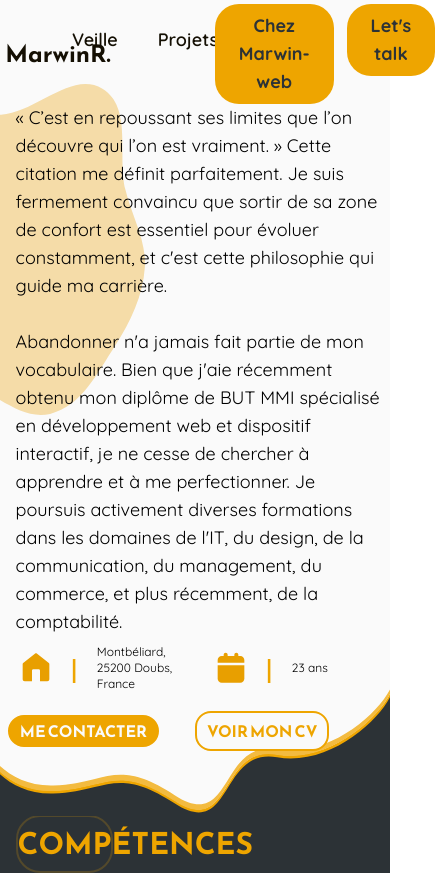
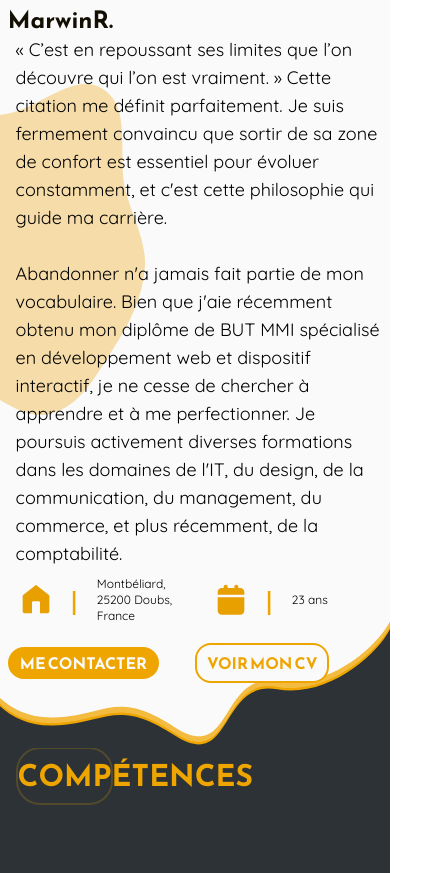
Before and after one commit to Marwin-Rdgs/PP-002-Portfolio2025, a Nuxt app: page /about in a window 390 px wide. Shown: the top 873 px of the page, 435 px wide, since content can reach past the window. Built offline with nearby package versions, Linux system fonts and the light colour scheme.

Commit message:
feat:responsive-adaptation-notfinish

```diff
--- a/components/Headnav.vue
+++ b/components/Headnav.vue
@@ -1,12 +1,19 @@
+<script setup>
+import {ref} from 'vue';
+
+const menuOpen = ref(false);
+
+</script>
+
 <template>
-    <header class="grid grid-cols-3 pt-[1%] items-center bg-light-color">
+    <header class="grid desktop:grid-cols-3 phone:grid-cols-2 pt-[1%] items-center bg-light-color">
        <NuxtLink to="/"> <h1 class="ml-[4%] font-Primary font-bold text-2xl text-dark-color hover:animate-pulse">MarwinR.</h1></NuxtLink>
-        <ul class="flex justify-center gap-10">
+        <ul class="phone:hidden desktop:flex justify-center gap-10">
             <li class="font-Secondary font-semibold text-lg text-dark-color opacity-100 hover:opacity-70"><NuxtLink to="veille">Veille</NuxtLink></li>
             <li class="font-Secondary font-semibold text-lg text-dark-color opacity-100 hover:opacity-70"><NuxtLink to="projects/">Projets</NuxtLink></li>
             <li class="font-Secondary font-semibold text-lg text-dark-color opacity-100 hover:opacity-70"><NuxtLink to="about">À Propos</NuxtLink></li>
         </ul>
-        <div class="flex justify-center gap-[10%]">
+        <div class="desktop:flex justify-center gap-[10%] phone:hidden">
             <NuxtLink to="chez-marwinweb"><button class="bg-primary-color px-6 py-2 rounded-3xl text-lg font-Secondary font-bold text-contrast-color bg-opacity-100 hover:bg-opacity-70 hover:-translate-y-1 hover:shadow-lg hover:shadow-secondary-color">Chez Marwin-web</button></NuxtLink>
             <NuxtLink to="contact"><button class="bg-primary-color px-6 py-2 rounded-3xl text-lg font-Secondary font-bold text-contrast-color bg-opacity-100 hover:bg-opacity-70 hover:-translate-y-1 hover:shadow-lg hover:shadow-secondary-color">Let's talk</button></NuxtLink>
         </div>
```
